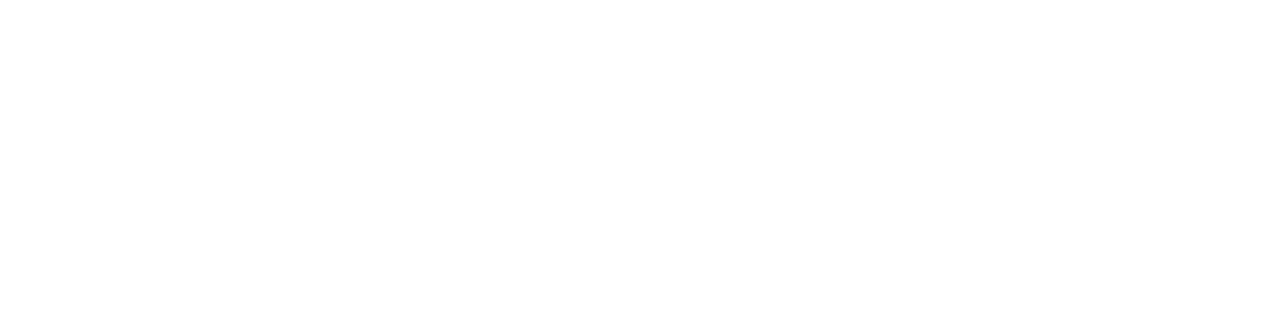
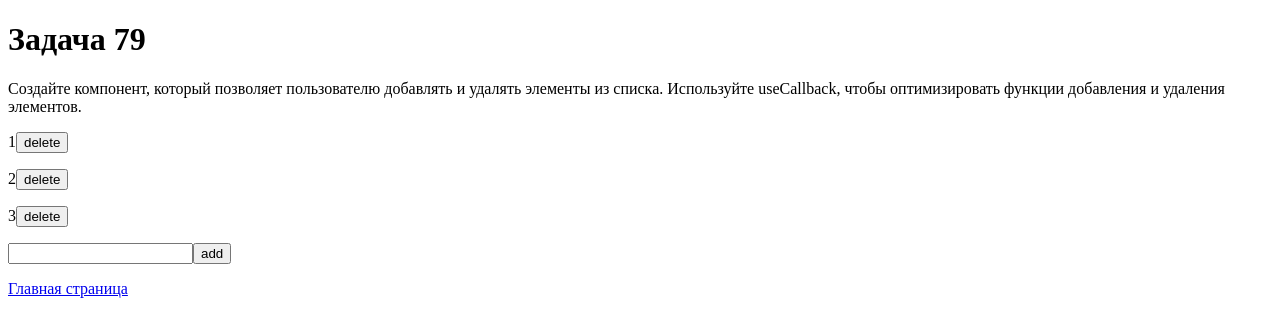
Before and after one commit to ArtsemiKot/React-Tasks, a React (Create React App) app in the folder react-tasks/: page /task79 in a window 1280 px wide. Before the commit this address had no page. Shown: the top 336 px of the page. Built offline with nearby package versions, Linux system fonts and the light colour scheme.

Commit message:
react-tasks

```diff
--- a/react-tasks/src/App.js
+++ b/react-tasks/src/App.js
@@ -73,6 +73,12 @@
 import Task71 from "./page/Task71/Task71";
 import Task72 from "./page/Task72/Task72";
 import Task73 from "./page/Task73/Task73";
+import Task74 from "./page/Task74/Task74";
+import Task75 from "./page/Task75/Task75";
+import Task76 from "./page/Task76/Task76";
+import Task77 from "./page/Task77/Task77";
+import Task78 from "./page/Task78/Task78";
+import Task79 from "./page/Task79/Task79";
 
 function App() {
   return (
@@ -152,6 +158,12 @@
         <Route path='/task71' element={<Task71></Task71>}></Route>
         <Route path='/task72' element={<Task72></Task72>}></Route>
         <Route path='/task73' element={<Task73></Task73>}></Route>
+        <Route path='/task74' element={<Task74></Task74>}></Route>
+        <Route path='/task75' element={<Task75></Task75>}></Route>
+        <Route path='/task76' element={<Task76></Task76>}></Route>
+        <Route path='/task77' element={<Task77></Task77>}></Route>
+        <Route path='/task78' element={<Task78></Task78>}></Route>
+        <Route path='/task79' element={<Task79></Task79>}></Route>
       </Routes>
     </>
   );
--- a/react-tasks/src/page/Home/Home.js
+++ b/react-tasks/src/page/Home/Home.js
@@ -78,6 +78,12 @@
             <p><Link to='/task71'>Задача№71</Link></p>
             <p><Link to='/task72'>Задача№72</Link></p>
             <p><Link to='/task73'>Задача№73</Link></p>
+            <p><Link to='/task74'>Задача№74</Link></p>
+            <p><Link to='/task75'>Задача№75</Link></p>
+            <p><Link to='/task76'>Задача№76</Link></p>
+            <p><Link to='/task77'>Задача№77</Link></p>
+            <p><Link to='/task78'>Задача№78</Link></p>
+            <p><Link to='/task79'>Задача№79</Link></p>
         </>);
 }
 
--- /dev/null
+++ b/react-tasks/src/page/Task74/Task74.js
@@ -0,0 +1,28 @@
+import { Link } from 'react-router-dom'
+import {useMemo, useState } from 'react'
+import axios from 'axios';
+
+function Task74() {
+    const [ip, setIp] = useState()
+    async function getData() {
+        const result = await axios.get('https://api.ipify.org/?format=json')
+        return result.data.ip
+    }
+    useMemo(async () => {
+        const res = await getData()
+        setIp(res)
+    }, [])
+    return (
+        <>
+            <h1>Задача 74</h1>
+            <p>Реализуйте компонент, который отображает IP-адрес пользователя. IP-адрес
+                должен быть получен с использованием useMemo при монтировании
+                компонента и кэширован для избегания повторных запросов к API при
+                обновлении других частей компонента. https://api.ipify.org/?format=json
+            </p>
+            <h1>{ip}</h1>
+            <p><Link to='/'>Главная страница</Link></p>
+        </>);
+}
+
+export default Task74;
--- /dev/null
+++ b/react-tasks/src/page/Task75/Task75.js
@@ -0,0 +1,24 @@
+import { Link } from 'react-router-dom'
+import { useCallback, useMemo, useState } from 'react'
+import axios from 'axios';
+
+function Task75() {
+    const [num, setNum] = useState(0)
+
+    const changeBtn = useCallback(() => {
+        setNum(num + 1)
+    })
+    return (
+        <>
+            <h1>Задача 75</h1>
+            <p>Создайте компонент с кнопкой "Увеличить счетчик". При каждом клике на кнопку
+                счетчик должен увеличиваться на 1. Используйте useCallback, чтобы
+                оптимизировать обработчик клика на кнопке.
+            </p>
+            <button onClick={changeBtn}>click me</button>
+            <h1>{num}</h1>
+            <p><Link to='/'>Главная страница</Link></p>
+        </>);
+}
+
+export default Task75;
--- /dev/null
+++ b/react-tasks/src/page/Task76/Task76.js
@@ -0,0 +1,25 @@
+import { Link } from 'react-router-dom'
+import { useCallback, useMemo, useState } from 'react'
+import axios from 'axios';
+
+function Task76() {
+    const [arr, setArr] = useState(['I', 'am', 'good'])
+
+    const changeBtn = useCallback(function (e) {
+        setArr(arr.filter((el) => el != e.target.id))
+    },[arr])
+    return (
+        <>
+            <h1>Задача 76</h1>
+            <p>Создайте компонент, который отображает список элементов с кнопками
+                "Удалить". При нажатии на кнопку элемент должен быть удален из списка.
+                Используйте useCallback, чтобы оптимизировать функцию удаления элемента.
+            </p>
+            <ul>
+                {arr.map((el) => <li>{el} <button id={el} onClick={changeBtn}>delete</button></li>)}
+            </ul>
+            <p><Link to='/'>Главная страница</Link></p>
+        </>);
+}
+
+export default Task76;
--- /dev/null
+++ b/react-tasks/src/page/Task77/Task77.js
@@ -0,0 +1,24 @@
+import { Link } from 'react-router-dom'
+import { useCallback, useMemo, useState } from 'react'
+import axios from 'axios';
+
+function Task77() {
+    const [value, setValue] = useState('Неактивный')
+
+    const changeBtn = useCallback(function (e) {
+        value == 'Неактивный'? setValue('Активный'):setValue('Неактивный')
+    },[value])
+    return (
+        <>
+            <h1>Задача 77</h1>
+            <p>Создайте компонент, который имеет кнопку "Изменить статус". При каждом клике
+                на кнопку статус компонента должен меняться между "Активный" и "Неактивный".
+                Используйте useCallback, чтобы оптимизировать функцию изменения статуса.
+            </p>
+            <p>{value}</p>
+            <button onClick={changeBtn}>Изменить статус</button>
+            <p><Link to='/'>Главная страница</Link></p>
+        </>);
+}
+
+export default Task77;
--- /dev/null
+++ b/react-tasks/src/page/Task78/Task78.js
@@ -0,0 +1,30 @@
+import { Link } from 'react-router-dom'
+import { useCallback, useMemo, useState } from 'react'
+import axios from 'axios';
+
+function Task78() {
+    const [color, setColor] = useState()
+
+    const chooseColor = useCallback(function (e) {
+        setColor(e.target.textContent)
+    }, [color])
+
+    return (
+        <>
+            <h1>Задача 78</h1>
+            <p>Создайте компонент, который предоставляет пользователю выбор цвета из
+                списка. При выборе цвета, компонент должен отображать выбранный цвет на
+                странице. Используйте useCallback, чтобы оптимизировать функцию выбора
+                цвета.
+            </p>
+            <h1 style={{ backgroundColor: color }}>Текст</h1>
+            <ul>
+                <li onClick={chooseColor}>red</li>
+                <li onClick={chooseColor}>blue</li>
+                <li onClick={chooseColor}>gray</li>
+            </ul>
+            <p><Link to='/'>Главная страница</Link></p>
+        </>);
+}
+
+export default Task78;
--- /dev/null
+++ b/react-tasks/src/page/Task79/Task79.js
@@ -0,0 +1,39 @@
+import { Link } from 'react-router-dom'
+import { useCallback, useMemo, useState } from 'react'
+import axios from 'axios';
+
+function Task79() {
+    const [array, setArray] = useState(['1', '2', '3'])
+    const [inp, setInp] = useState('')
+
+
+    function changeValue(event) {
+        setInp(event.target.value)
+    }
+    const addTask = useCallback(function () {
+        setArray([...array, inp])
+    },[array, inp])
+
+    const deleteTask = useCallback(function (e) {
+        const arrayFiltered = array.filter((el) => el !== e.target.id)
+        setArray(arrayFiltered)
+    },[array, inp])
+    return (
+        <>
+            <h1>Задача 79</h1>
+            <p>Создайте компонент, который позволяет пользователю добавлять и удалять
+                элементы из списка. Используйте useCallback, чтобы оптимизировать функции
+                добавления и удаления элементов.
+            </p>
+            <div>
+                {array.map((el) => {
+                    return <p>{el}<button id={el} onClick={deleteTask}>delete</button></p>
+                })}
+            </div>
+            <input onChange={changeValue}></input>
+            <button onClick={addTask}>add</button>
+            <p><Link to='/'>Главная страница</Link></p>
+        </>);
+}
+
+export default Task79;
```
